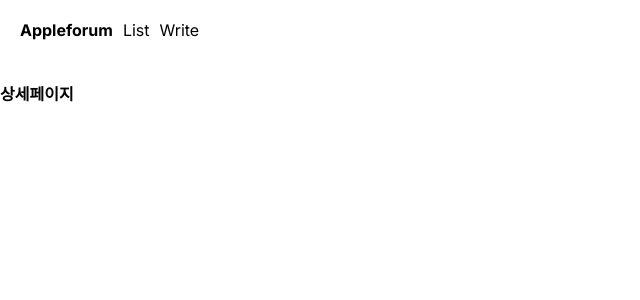
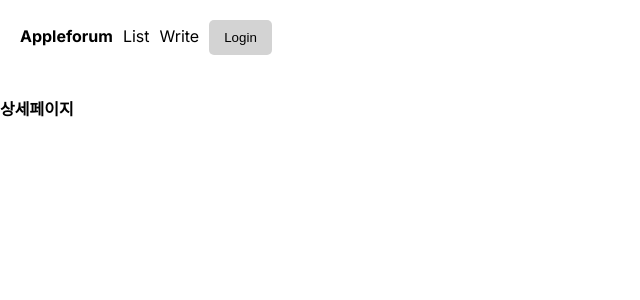
Before and after one commit to gksehfapd/nextjs-forum, a Next.js app: page /detail/1 in a window 1280 px wide. Shown: the top 300 px of the page, without its empty margins (0-640 px from the left). Built offline with nearby package versions, Linux system fonts and the light colour scheme; no server answers; the database is empty.

Commit message:
feat: github login

```diff
--- a/app/layout.tsx
+++ b/app/layout.tsx
@@ -2,6 +2,10 @@ import './globals.css'
 import type { Metadata } from 'next'
 import { Inter } from 'next/font/google'
 import Link from 'next/link'
+import LoginBtn from './loginBtn'
+import { getServerSession } from 'next-auth'
+import { authOptions } from '@/pages/api/auth/[...nextauth]'
+import LogOutBtn from './logoutBtn'
 
 const inter = Inter({ subsets: ['latin'] })
 
@@ -10,7 +14,9 @@ export const metadata: Metadata = {
 	description: 'Generated by create next app'
 }
 
-export default function RootLayout({ children }: { children: React.ReactNode }) {
+export default async function RootLayout({ children }: { children: React.ReactNode }) {
+	let session = await getServerSession(authOptions)
+	console.log(session)
 	return (
 		<html lang="en">
 			<body className={inter.className}>
@@ -20,6 +26,13 @@ export default function RootLayout({ children }: { children: React.ReactNode })
 					</Link>
 					<Link href="/list">List</Link>
 					<Link href="/write">Write</Link>
+					{session ? (
+						<span>
+							{session.user?.name} <LogOutBtn />{' '}
+						</span>
+					) : (
+						<LoginBtn></LoginBtn>
+					)}
 				</div>
 				{children}
 			</body>
--- /dev/null
+++ b/app/loginBtn.tsx
@@ -0,0 +1,15 @@
+'use client'
+
+import { signIn } from 'next-auth/react'
+
+export default function LoginBtn() {
+	return (
+		<button
+			onClick={() => {
+				signIn()
+			}}
+		>
+			Login
+		</button>
+	)
+}
--- /dev/null
+++ b/app/logoutBtn.tsx
@@ -0,0 +1,15 @@
+'use client'
+
+import { signOut } from 'next-auth/react'
+
+export default function LogOutBtn() {
+	return (
+		<button
+			onClick={() => {
+				signOut()
+			}}
+		>
+			LogOut
+		</button>
+	)
+}
--- a/package.json
+++ b/package.json
@@ -14,6 +14,7 @@
     "@types/react-dom": "18.2.7",
     "mongodb": "^5.7.0",
     "next": "13.4.10",
+    "next-auth": "^4.21.1",
     "react": "18.2.0",
     "react-dom": "18.2.0",
     "typescript": "5.1.6"
--- /dev/null
+++ b/pages/api/auth/[...nextauth].tsx
@@ -0,0 +1,13 @@
+import NextAuth from 'next-auth'
+import GithubProvider from 'next-auth/providers/github'
+
+export const authOptions = {
+	providers: [
+		GithubProvider({
+			clientId: '007c24982ddb1a720d3c',
+			clientSecret: '0ef86ac8d2f12265583a7d998e7ca8e409bb413c'
+		})
+	],
+	secret: 'dkssudgktpdygksehdauddlqslek.'
+}
+export default NextAuth(authOptions)
```
Also changed, not shown: 1 other file (tests, documents, lock files or other folders).
